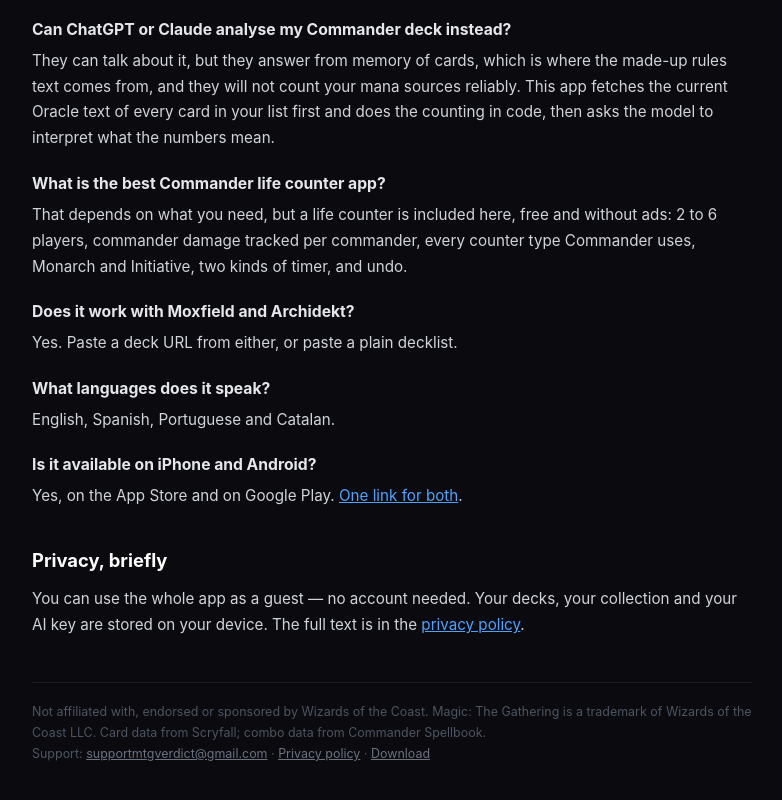
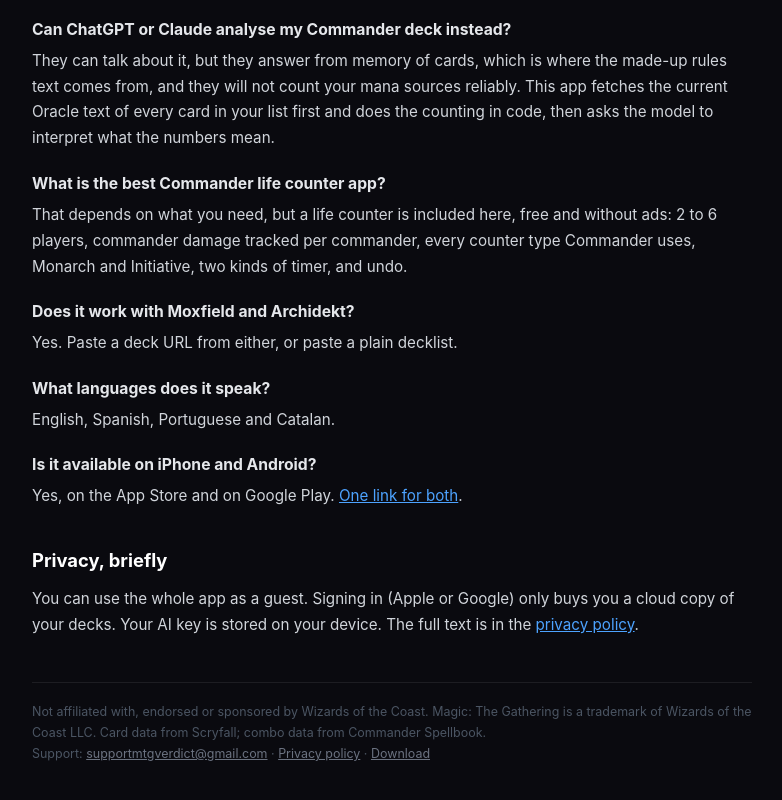
Before and after one commit to Fullbusterz/mtg-verdict-privacy, a plain HTML site: page about/index.html in a window 1280 px wide. Shown: the part 1766-2566 px from the top of the page, without its empty margins (248-1030 px from the left). Drawn offline with Linux system fonts and the light colour scheme.

Commit message:
Revert "Drop the cloud-copy claim from /about"
This reverts commit eaac396340c95737abc07c0b0ce9e5d9c7d09f1d.

```diff
--- a/about/index.html
+++ b/about/index.html
@@ -186,8 +186,8 @@
 
     <h2>Privacy, briefly</h2>
     <p>
-      You can use the whole app as a guest &mdash; no account needed. Your decks, your collection and your
-      AI key are stored on your device. The full text is in the
+      You can use the whole app as a guest. Signing in (Apple or Google) only buys you a cloud copy of your
+      decks. Your AI key is stored on your device. The full text is in the
       <a href="../">privacy policy</a>.
     </p>
 
```
